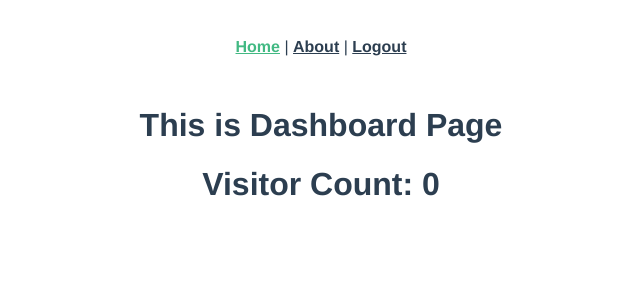
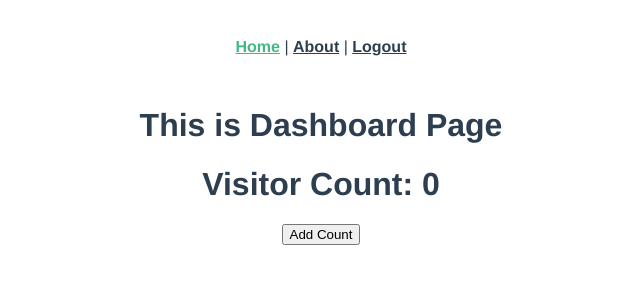
Before and after one commit to dhimashary/vuejs-advanced-sandbox, a Vue app in the folder client-dashboard/: page / in a window 1280 px wide. Shown: the top 300 px of the page, without its empty margins (319-959 px from the left). Built offline with nearby package versions, Linux system fonts and the light colour scheme; the HTML template or start-up script is replaced by a standard one.

Commit message:
8.mutation

```diff
--- a/client-dashboard/src/components/VisitorCount.vue
+++ b/client-dashboard/src/components/VisitorCount.vue
@@ -1,17 +1,22 @@
 <template>
   <div>
     <h1>Visitor Count: {{ count }}</h1>
+    <AddCount />
   </div>
 </template>
 
 <script>
+import AddCount from './AddCount'
+
 export default {
   name: 'Visitor Count',
   computed: {
     count () {
-      // ambil count dari vuex state, ubah angka 0 dibawah ini
-      return 0
+      return this.$store.state.count
     }
+  },
+  components: {
+    AddCount
   }
 }
 </script>
--- a/client-dashboard/src/store/index.js
+++ b/client-dashboard/src/store/index.js
@@ -5,6 +5,7 @@ Vue.use(Vuex)
 
 export default new Vuex.Store({
   state: {
+    count: 0
   },
   mutations: {
   },
```
